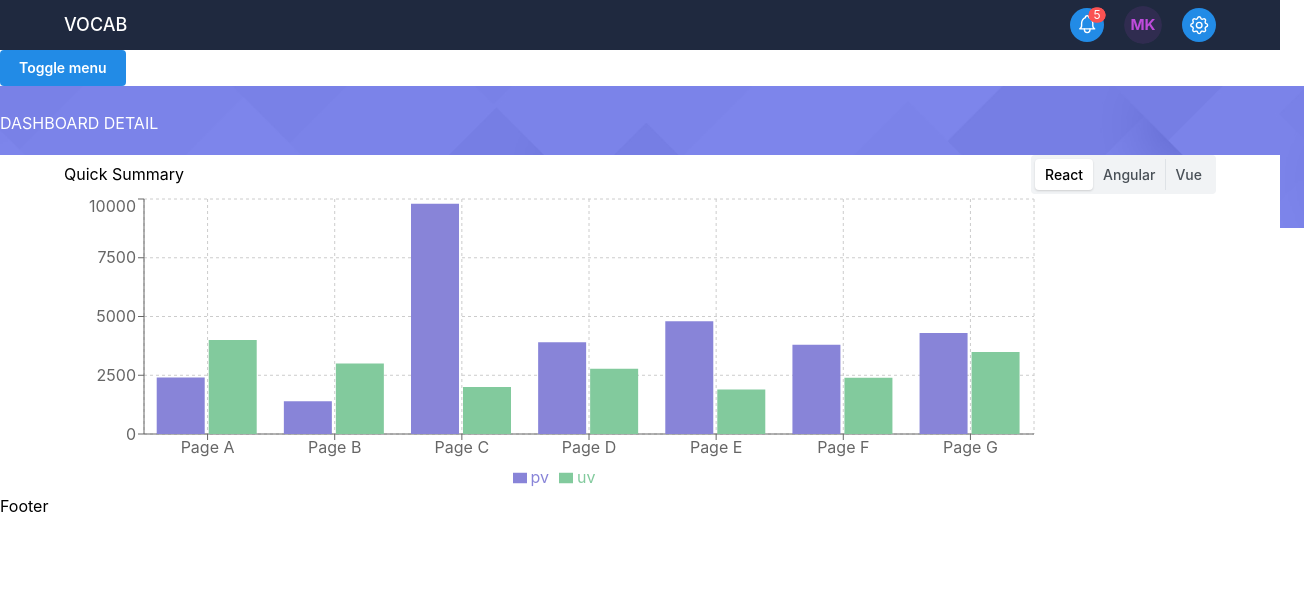
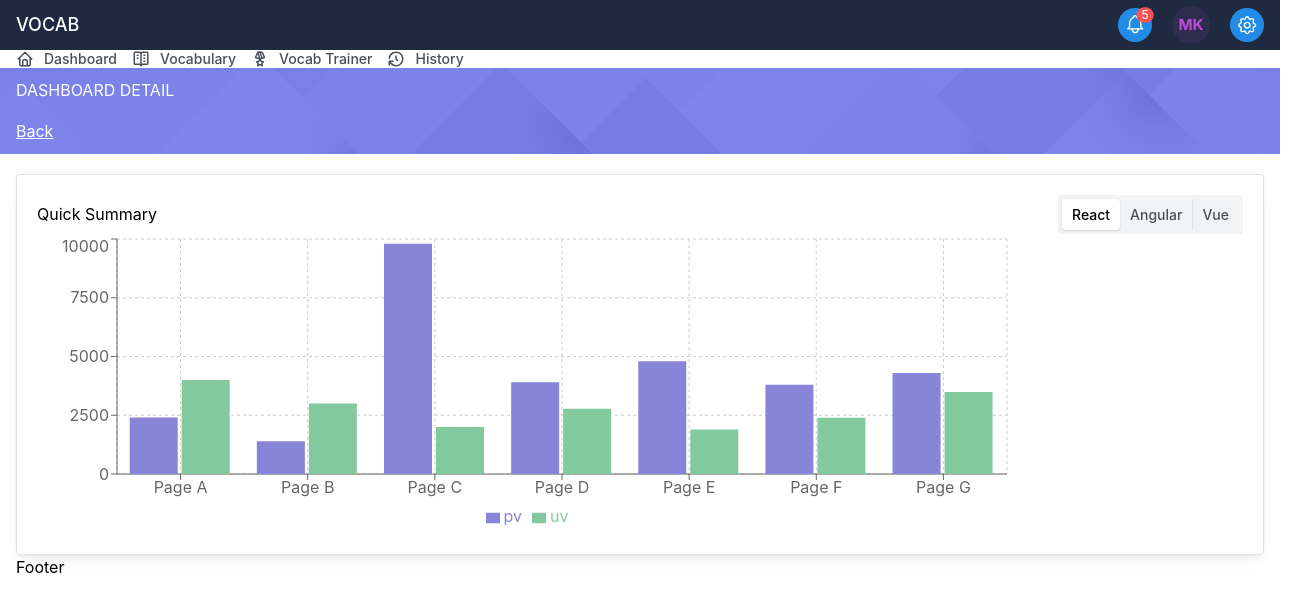
Before and after one commit to ngocxxu/vocab-management-fe, a React (Vite) app: page / in a window 1280 px wide. Shown: the top 612 px of the page, 1304 px wide, since content can reach past the window. Built offline with nearby package versions, Linux system fonts and the light colour scheme.

Commit message:
add ui dashboard

```diff
--- a/src/components/charts/index.tsx
+++ b/src/components/charts/index.tsx
@@ -1,10 +1,10 @@
-import { Flex, SegmentedControl, Text } from '@mantine/core';
+import { Box, Flex, SegmentedControl, Text } from '@mantine/core';
 import SimpleBarChart from './SimpleBarChart';
 import './style.scss';
 
 const ChartTable = () => {
   return (
-    <div className='chart-table'>
+    <Box m={20}>
       <Flex
         align='center'
         justify='space-between'
@@ -14,7 +14,7 @@ const ChartTable = () => {
         <SegmentedControl data={['React', 'Angular', 'Vue']} />
       </Flex>
       <SimpleBarChart />
-    </div>
+    </Box>
   );
 };
 
--- a/src/components/charts/style.scss
+++ b/src/components/charts/style.scss
@@ -2,6 +2,5 @@
 
 .chart-table {
   @include general-width;
-  margin-top: -6rem;
   background-color: #fff;
 }
--- a/src/components/footer/index.tsx
+++ b/src/components/footer/index.tsx
@@ -1,5 +1,11 @@
+import { Container } from '@mantine/core';
+
 const Footer = () => {
-  return <div>Footer</div>;
+  return (
+    <div>
+      <Container size='xl'>Footer</Container>
+    </div>
+  );
 };
 
 export default Footer;
--- a/src/components/header/HeaderBreadcrumb.tsx
+++ b/src/components/header/HeaderBreadcrumb.tsx
@@ -1,13 +1,15 @@
-import { Text } from '@mantine/core';
+import { Container, Text } from '@mantine/core';
 import './style.scss';
 
 const HeaderBreadcrumb = () => {
   return (
     <div className='header-breadcrumb'>
-      <Text c='#fff' size='md'>
-        DASHBOARD DETAIL
-      </Text>
-      {/* <p className='header-breadcrumb-text'>Back</p> */}
+      <Container size='xl' mb={20} py={10}>
+        <Text c='#fff' size='md'>
+          DASHBOARD DETAIL
+        </Text>
+        <p className='header-breadcrumb-text'>Back</p>
+      </Container>
     </div>
   );
 };
--- /dev/null
+++ b/src/components/header/HeaderMenu.module.css
@@ -0,0 +1,36 @@
+/* .header {
+  height: rem(56px);
+  margin-bottom: rem(120px);
+  background-color: var(--mantine-color-body);
+  border-bottom: rem(1px) solid
+    light-dark(var(--mantine-color-gray-3), var(--mantine-color-dark-4));
+} */
+
+.inner {
+  height: rem(56px);
+  display: flex;
+  justify-content: space-between;
+  align-items: center;
+}
+
+.link {
+  display: block;
+  line-height: 1;
+  padding: rem(8px) rem(12px);
+  border-radius: var(--mantine-radius-sm);
+  text-decoration: none;
+  color: light-dark(var(--mantine-color-gray-7), var(--mantine-color-dark-0));
+  font-size: var(--mantine-font-size-sm);
+  font-weight: 500;
+
+  @mixin hover {
+    background-color: light-dark(
+      var(--mantine-color-gray-0),
+      var(--mantine-color-dark-6)
+    );
+  }
+}
+
+.linkLabel {
+  margin-right: rem(5px);
+}
--- /dev/null
+++ b/src/components/header/HeaderMenu.tsx
@@ -0,0 +1,93 @@
+import { Box, Burger, Container, Flex, Group } from '@mantine/core';
+import { useDisclosure } from '@mantine/hooks';
+import {
+  IconHistory,
+  IconHome,
+  IconMedal2,
+  IconVocabulary,
+} from '@tabler/icons-react';
+import { useNavigate } from 'react-router-dom';
+import classes from './HeaderMenu.module.css';
+
+const links = [
+  { link: '/dashboard', label: 'Dashboard', icon: IconHome },
+  {
+    link: '/vocab',
+    label: 'Vocabulary',
+    icon: IconVocabulary,
+    // links: [
+    //   { link: '/docs', label: 'Documentation' },
+    //   { link: '/resources', label: 'Resources' },
+    //   { link: '/community', label: 'Community' },
+    //   { link: '/blog', label: 'Blog' },
+    // ],
+  },
+  { link: '/vocab-trainer', label: 'Vocab Trainer', icon: IconMedal2 },
+  { link: '/history', label: 'History', icon: IconHistory },
+];
+
+export function HeaderMenu() {
+  const [opened, { toggle }] = useDisclosure(false);
+  const navigate = useNavigate();
+
+  const items = links.map((link) => {
+    // const menuItems = link.links?.map((item) => (
+    //   <Menu.Item key={item.link}>{item.label}</Menu.Item>
+    // ));
+
+    // if (menuItems) {
+    //   return (
+    //     <Menu
+    //       key={link.label}
+    //       trigger='hover'
+    //       transitionProps={{ exitDuration: 0 }}
+    //       withinPortal
+    //     >
+    //       <Menu.Target>
+    //         <a
+    //           href={link.link}
+    //           className={classes.link}
+    //           onClick={(event) => event.preventDefault()}
+    //         >
+    //           <Center>
+    //             <span className={classes.linkLabel}>{link.label}</span>
+    //             <IconChevronDown size='0.9rem' stroke={1.5} />
+    //           </Center>
+    //         </a>
+    //       </Menu.Target>
+    //       <Menu.Dropdown>{menuItems}</Menu.Dropdown>
+    //     </Menu>
+    //   );
+    // }
+
+    return (
+      <a
+        key={link.label}
+        href={link.link}
+        className={classes.link}
+        onClick={(event) => {
+          event.preventDefault();
+          navigate(`${link.link}`);
+        }}
+      >
+        <Flex align='center' justify='center' gap='xs'>
+          <link.icon size={18} />
+          {link.label}
+        </Flex>
+      </a>
+    );
+  });
+
+  return (
+    <Box mr='xl'>
+      <Container size='xl'>
+        <div className={classes.inner}>
+          <Group gap={15} visibleFrom='sm'>
+            {items}
+          </Group>
+          <Burger opened={opened} onClick={toggle} size='sm' hiddenFrom='sm' />
+        </div>
+      </Container>
+    </Box>
+  );
+}
--- a/src/components/header/HeaderTop.tsx
+++ b/src/components/header/HeaderTop.tsx
@@ -1,11 +1,16 @@
-import { ActionIcon, Avatar, Flex, Indicator } from '@mantine/core';
+import { ActionIcon, Avatar, Container, Flex, Indicator } from '@mantine/core';
 import { IconBell, IconSettings } from '@tabler/icons-react';
 import './style.scss';
 
 const HeaderTop = () => {
   return (
     <div className='header-top'>
-      <Flex className='header-top-inner' justify='space-between' align='center'>
+      <Container size='xl'>
+        <Flex
+          className='header-top-inner'
+          justify='space-between'
+          align='center'
+        >
           <p className='header-top-inner-title'>VOCAB</p>
           <Flex gap={20} justify='center' align='center'>
             <Indicator label='5' size={15} offset={7} color='red'>
@@ -15,7 +20,10 @@ const HeaderTop = () => {
                 radius='xl'
                 aria-label='Settings'
               >
-              <IconBell style={{ width: '70%', height: '70%' }} stroke={1.5} />
+                <IconBell
+                  style={{ width: '70%', height: '70%' }}
+                  stroke={1.5}
+                />
               </ActionIcon>
             </Indicator>
 
@@ -36,6 +44,7 @@ const HeaderTop = () => {
             </ActionIcon>
           </Flex>
         </Flex>
+      </Container>
     </div>
   );
 };
--- a/src/components/header/index.tsx
+++ b/src/components/header/index.tsx
@@ -1,5 +1,5 @@
-import HeaderBot from './HeaderBot';
 import HeaderBreadcrumb from './HeaderBreadcrumb';
+import { HeaderMenu } from './HeaderMenu';
 import HeaderTop from './HeaderTop';
 import './style.scss';
 
@@ -7,7 +7,7 @@ const Header = () => {
   return (
     <div className='header'>
       <HeaderTop />
-      <HeaderBot />
+      <HeaderMenu />
       <HeaderBreadcrumb />
     </div>
   );
--- a/src/components/header/style.scss
+++ b/src/components/header/style.scss
@@ -5,7 +5,6 @@
   .header-top {
     background-color: map.get($colorCustom, 'blue-300');
     .header-top-inner {
-      @include general-width;
       height: 50px;
       .header-top-inner-title {
         font-weight: 500;
@@ -20,11 +19,12 @@
     }
   }
   .header-breadcrumb {
+    height: fit-content;
     background: url(../../assets/img/background/bg-bcrumb.png);
     background-position: center;
     background-color: #525ce5;
-    margin: 0 -24px 23px -24px;
-    padding: 25px 24px 92px 24px;
+    // margin: 0 -24px 23px -24px;
+    // padding: 25px 24px 92px 24px;
     color: #fff;
     background-size: cover;
 
--- a/src/pages/dashboard/index.tsx
+++ b/src/pages/dashboard/index.tsx
@@ -1,15 +1,17 @@
+import { Container, Paper } from '@mantine/core';
 import ChartTable from '../../components/charts';
-import './style.scss';
 
 const Dashboard = () => {
   // const dispatch = useDispatch();
   // const { toggle } = useSelector((state: RootState) => state.dashboardReducer);
 
   return (
-    <div className='dashboard'>
-      <ChartTable />
-      {/* <Button type='primary'>{!toggle && 'hi'}</Button> */}
-    </div>
+    <Container size='xl'>
+      <Paper shadow='sm' withBorder>
+        <ChartTable />
+        {/* <Button type='primary'>{!toggle && 'hi'}</Button> */}
+      </Paper>
+    </Container>
   );
 };
 
--- a/src/pages/dashboard/style.scss
+++ /dev/null
@@ -1,3 +0,0 @@
-.dashboard {
-  margin-top: 20px;
-}
```
Lines whose indentation alone changed are shown as unchanged.
